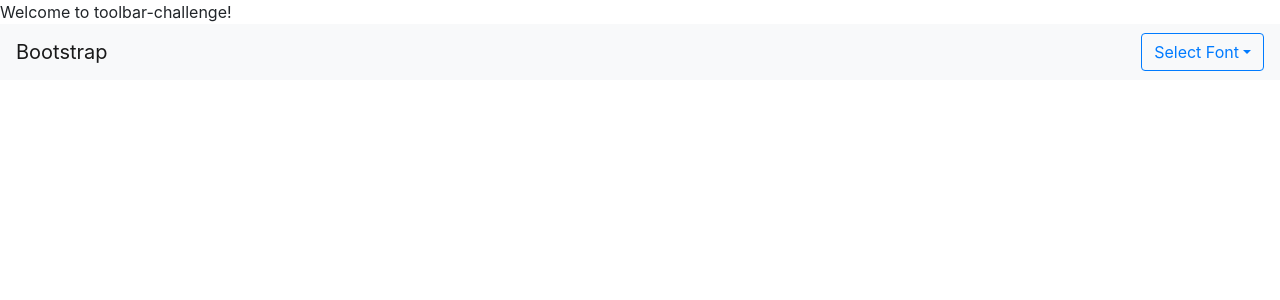
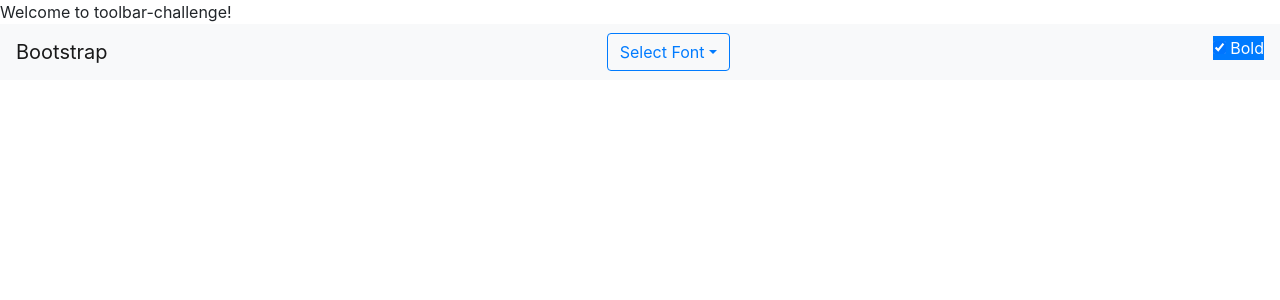
Before and after one commit to ckwojai/toolbar-challenge, an Angular app: page / in a window 1280 px wide. Shown: the top 300 px of the page. Built offline with nearby package versions, Linux system fonts and the light colour scheme.

Commit message:
state-button implementation, onClick event controlled by parent component

```diff
--- /dev/null
+++ b/src/app/state-button/state-button.component.html
@@ -0,0 +1,3 @@
+<label class="btn-primary" ngbButtonLabel>
+  <input [(ngModel)]="state" (click)="onSelect()" type="checkbox" ngbButton> Bold
+</label>
--- /dev/null
+++ b/src/app/state-button/state-button.component.ts
@@ -0,0 +1,20 @@
+import { Component, OnInit, EventEmitter, Output } from '@angular/core';
+
+@Component({
+  selector: 'app-state-button',
+  templateUrl: './state-button.component.html',
+  styleUrls: ['./state-button.component.css']
+})
+export class StateButtonComponent implements OnInit {
+  state: boolean = true;
+  @Output() clicked = new EventEmitter<boolean>();
+  onSelect(): void {
+    console.log(this.state);
+    this.clicked.emit(!this.state);
+  }
+  constructor() { }
+
+  ngOnInit() {
+  }
+
+}
--- a/src/app/toolbar/toolbar.component.html
+++ b/src/app/toolbar/toolbar.component.html
@@ -3,4 +3,5 @@
     Bootstrap
   </a>
   <app-drop-down [title]="dropdown_config.title" [selectors]="dropdown_config.selectors"></app-drop-down>
+  <app-state-button (clicked)="button_onClicked($event)"></app-state-button>
 </nav>
--- a/src/app/toolbar/toolbar.component.ts
+++ b/src/app/toolbar/toolbar.component.ts
@@ -9,9 +9,16 @@ import * as config from './toolbar_config.json';
 })
 export class ToolbarComponent implements OnInit {
   dropdown_config: any = config.dropdown
+  button_state: boolean = false;
   constructor() {
   }
-
+  button_onClicked(button_state: boolean) {
+    if (button_state) {
+      console.log("Button Clicked");
+    } else {
+      console.log("Button Unclicked");
+    }
+  }
   ngOnInit() {
     console.log(this.dropdown_config.selectors[1].text);
   }
```
Also changed, not shown: src/app/app.module.ts (+6 -1 lines), src/app/state-button/state-button.component.css (added), 2 other files (tests, documents, lock files or other folders).
